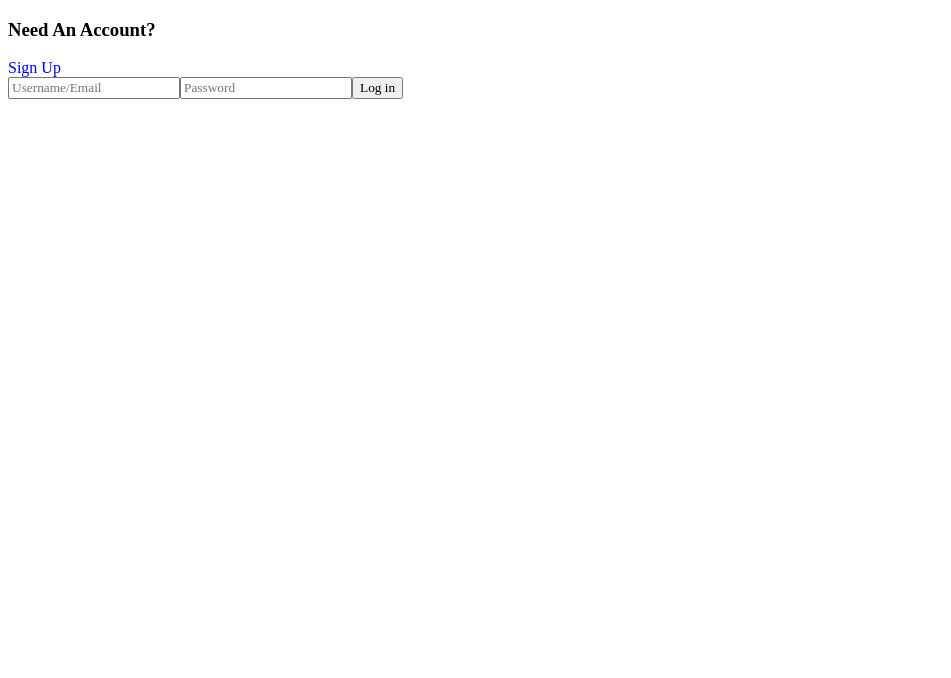
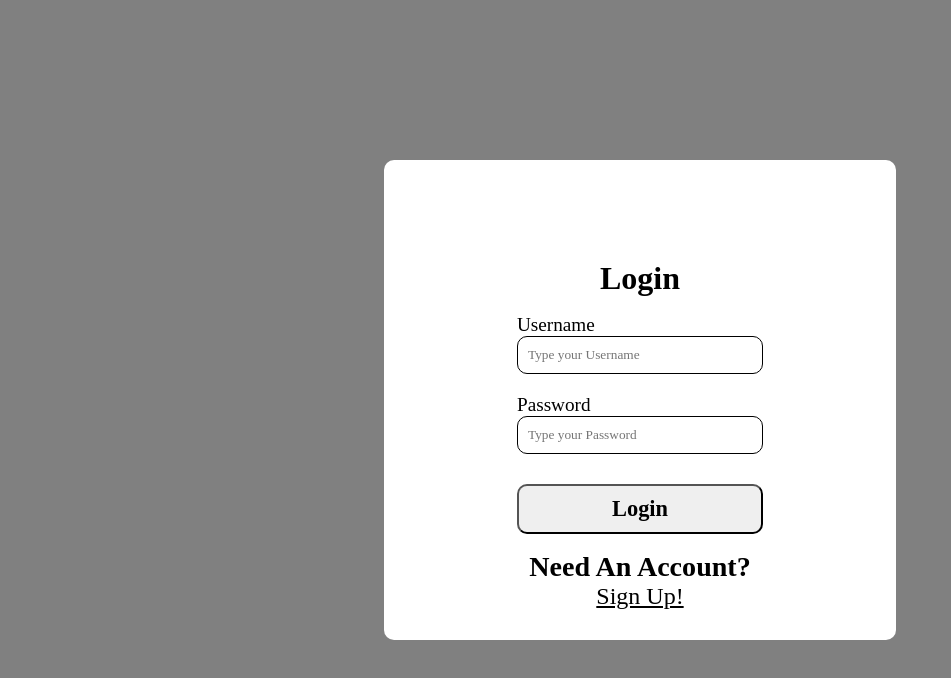
Before and after one commit to TJBaumgartner/Messaging-App, a React app in the folder client/: page /login in a window 1280 px wide. Shown: the top 678 px of the page, without its empty margins (0-951 px from the left). Built offline with nearby package versions, Linux system fonts and the light colour scheme; the HTML template or start-up script is replaced by a standard one.

Commit message:
login page styling

```diff
--- a/client/src/App.css
+++ b/client/src/App.css
@@ -1,8 +1,9 @@
 *{
-    padding: none;
-    margin: none;
+    padding: 0;
+    margin: 0;
     text-decoration: none;
     font-family: 'Times New Roman', Times, serif;
+    box-sizing: border-box;
 }
 
 .chatMessages{
@@ -11,3 +12,66 @@
 .sender{
     background-color: green;
 }
+
+
+
+/*Login page Styling*/
+/*Login page Styling*/
+/*Login page Styling*/
+
+.loginWrapper{
+    width: 100vw;
+    height: 100vh;
+    background-color: gray;
+}
+.loginContainer{
+    position: absolute;
+    left: 50%;
+    top: 50%;
+    transform: translate(-50%, -50%);    width: 40%;
+    height: 60%;
+    padding: 50px 10px 30px 10px;
+    border-radius: 10px;
+    margin: auto;
+    display: flex;
+    align-items: center;
+    flex-direction: column;
+    background-color: white;
+}
+.loginContainer h1{
+    padding-top: 50px;
+}
+.createAccountLink{
+    display: flex;
+    flex-direction: column;
+    align-items: center;
+    font-size: 1.5rem;
+}
+.createAccountLink a{
+    color: black;
+    text-decoration: underline;
+}
+.loginForm{
+    width: 50%;
+    margin: auto;
+    display: flex;
+    flex-direction: column;
+}
+.loginForm label{
+    font-size: 1.2rem;
+}
+.loginForm [type=submit]{
+    width: 100%;
+    padding: 10px;
+    font-size: 1.4rem;
+    font-weight: 700;
+    border-radius: 10px;
+    margin-top: 10px;
+}
+
+.loginForm [type=text], [type=password]{
+    width: 100%;
+    padding: 10px;
+    border-radius: 10px;
+    margin-bottom: 20px;
+}
--- a/client/src/components/Login.jsx
+++ b/client/src/components/Login.jsx
@@ -49,24 +49,29 @@ function Login(props) {
                 navigate('/user/list');
             })
     }
-
+    let validationStyle = {border: '1px solid black'}
+    if(passwordError == true || usernameError == true){
+        validationStyle = {border: '1px solid red'}
+    }
     return (
-        <div>
-            <div>
-                <h3>Need An Account?</h3>
-                <Link to="/user/create">Sign Up</Link>
+        <div className='loginWrapper'>
+            <div className='loginContainer'>
+                <h1>Login</h1>
+                <form action="" method='POST' onSubmit={handleSubmit} className='loginForm'>
+                    <label htmlFor='username'>Username</label>
+                    <input type="text" name='text' id="username" value={username} placeholder='Type your Username' onChange={(e) => setUsername(e.target.value.replace(" ", ""))} required style={validationStyle}></input>
+                    <label htmlFor='password'>Password</label>
+                    <input type="password" placeholder="Type your Password"name='password' id="password" value={password} onChange={(e) => setPassword(e.target.value.replace(" ", ""))} required style={validationStyle}></input>
+                    {passwordError == true || usernameError == true &&
+                        <h3>Password or Username is incorrect</h3>
+                    }
+                    <button type='submit'>Login</button>
+                </form>
+                <div className='createAccountLink'>
+                    <h3>Need An Account?</h3>
+                    <Link to="/user/create">Sign Up!</Link>
+                </div>
             </div>
-            <form action="" method='POST' onSubmit={handleSubmit}>
-                <input type="text" name='text' id="username" value={username} placeholder='Username/Email' onChange={(e) => setUsername(e.target.value)} required></input>
-                <input type="password" placeholder="Password"name='password' id="password" value={password} onChange={(e) => setPassword(e.target.value)} required></input>
-                <button type='submit'>Log in</button>
-            </form>
-            {passwordError == true &&
-                <h3>Password is not correct</h3>
-            }
-            {usernameError == true &&
-                <h3>Username does not exist</h3>
-            }
         </div>
     )
 }
--- a/client/src/components/SignUp.jsx
+++ b/client/src/components/SignUp.jsx
@@ -40,7 +40,7 @@ function SignUp() {
         <div>
             <div>
                 <h3>Already Have an Account?</h3>
-                <Link to="/login">Sign in!</Link>
+                <Link to="/login">Login!</Link>
             </div>
             <form action="" method='POST' onSubmit={handleSubmit}>
                 <input type="text" name='text' id="username" value={username} placeholder='Username/Email' onChange={(e) => setUsername(e.target.value)} required></input>
--- a/client/src/components/UserChat.jsx
+++ b/client/src/components/UserChat.jsx
@@ -10,8 +10,6 @@ function UserChat() {
 
     const [user, setUser] = useState()
     const [message, setMessage] = useState("")
-    const [senderMessages, setSenderMessages] = useState()
-    const [recipientMessages, setRecipientMessages] = useState()
     const [allMessages, setAllMessages] = useState()
     const [messagesLoaded, setMessagesLoaded] = useState(false)
     const [sentMessage, setSentMessage] = useState(false)
@@ -27,6 +25,9 @@ function UserChat() {
         .then((response) => {
             if(response.status === 400){
                 navigate('/user/list');
+            }
+            if(response.status === 401){
+                navigate('/login');
             }
             return response.json()
         })
@@ -58,8 +59,6 @@ function UserChat() {
                 return response.json()
             })
             .then((data) => {
-                // setSenderMessages(data[0])
-                // setRecipientMessages(data[1])
                 setAllMessages(data)
                 console.log(data)
             })
@@ -95,22 +94,6 @@ function UserChat() {
             <h1>{user.username}</h1>
         }
         <div className='chatMessages'>
-            {/* {senderMessages &&
-                senderMessages.map((message) => (
-                    <div  key={message._id}>
-                        <span>{moment(message.createdAt, 'YYYY-MM-DD hh:mm:ss').format('MM-DD-YYYY')}</span>
-                        <h1>{message.message}</h1>
-                    </div>
-                ))
-            }
-            {recipientMessages &&
-                recipientMessages.map((message) => (
-                    <div  key={message._id}>
-                        <span>{moment(message.createdAt, 'YYYY-MM-DD hh:mm:ss').format('MM-DD-YYYY')}</span>
-                        <h1>{message.message}</h1>
-                    </div>
-                ))
-            } */}
             {allMessages &&
                 allMessages.map((message) => (
                     (message.fromUser == sender) ?
@@ -122,10 +105,7 @@ function UserChat() {
                     <div className='recipient' key={message._id}>
                         <span>{moment(message.createdAt, 'YYYY-MM-DD hh:mm:ss').format('MM-DD-YYYY')}</span>
                         <h1>{message.message}</h1>
-                    </div>                          // <div  key={message._id}>
-                    //     <span>{moment(message.createdAt, 'YYYY-MM-DD hh:mm:ss').format('MM-DD-YYYY')}</span>
-                    //     <h1>{message.message}</h1>
-                    // </div>
+                    </div>
                 ))
             }
         </div>
--- a/client/src/components/Users.jsx
+++ b/client/src/components/Users.jsx
@@ -4,6 +4,7 @@ import Navbar from './Navbar'
 import { useNavigate } from 'react-router-dom';
 import { Link } from 'react-router-dom';
 function Users() {
+    const loggedUser = localStorage.getItem('userID')
 
     const navigate = useNavigate()
     const [allUsers, setAllUsers] = useState(null)
@@ -30,6 +31,9 @@ function Users() {
             <Navbar></Navbar>
                 {allUsers ?(
                 allUsers.map((user) => (
+                    (loggedUser == user._id) ?
+                    null
+                    :
                     <div  key={user._id}>
                     <Link to={{
                     pathname: `/user/${user._id}/message`,
```
